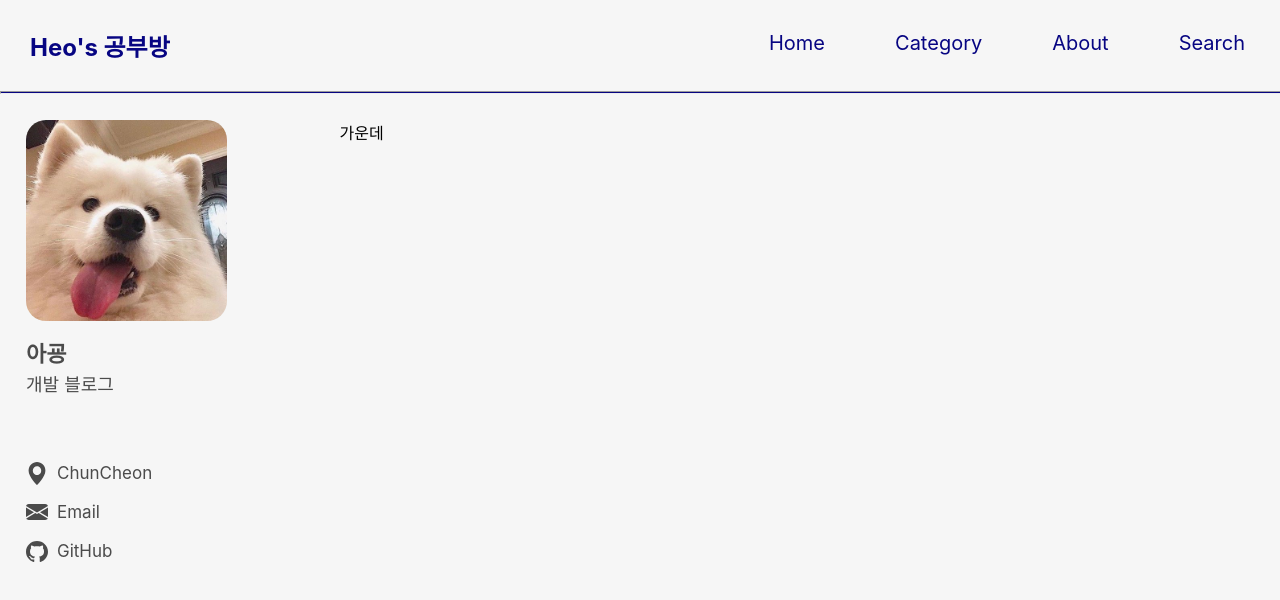
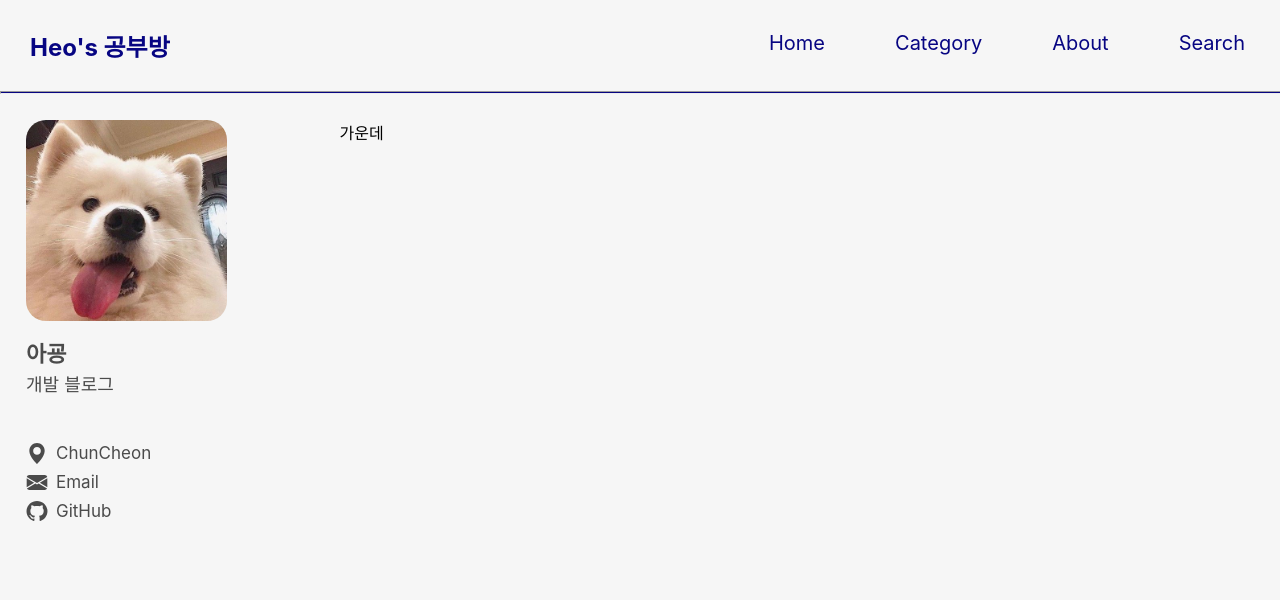
Before and after one commit to yoona1110/github_blog, a React (Create React App) app: page / in a window 1280 px wide. Shown: the top 600 px of the page. Built offline with nearby package versions, Linux system fonts and the light colour scheme.

Commit message:
Feat: email 클릭 시 메일창 오픈

```diff
--- a/src/components/Header.js
+++ b/src/components/Header.js
@@ -5,7 +5,6 @@ import { Link } from "react-router-dom";
 const Header = () => {
     const menuItem = ["Home", "Category", "About", "Search"];
     const [mouseOver, setMouseOver] = useState(null);
-
 
     return (
         <Container>
--- a/src/pages/Home.js
+++ b/src/pages/Home.js
@@ -8,6 +8,7 @@ import Profile from '../assets/ProfileImg.jpeg';
 
 const Home = () => {
     const url = 'https://github.com/yoona1110';
+    const email = 'mailto:gjdbsdk18@icloud.com';
 
     return (
         <Container>
@@ -17,21 +18,21 @@ const Home = () => {
                 <ProfileSubName> 개발 블로그 </ProfileSubName>
                 <ProfileDetailInfo>
                     <img
-                        style={{ width: '22px', height: '23px' }}
+                        style={{ width: '22px', height: '21px' }}
                         src={habitationImg}
                     />
                     <ProfileDetailTitle> ChunCheon </ProfileDetailTitle>
                 </ProfileDetailInfo>
-                <ProfileDetailInfo>
+                <ProfileDetailInfo onClick={() => window.open(email)}>
                     <img
-                        style={{ width: '22px', height: '16px' }}
+                        style={{ width: '22px', height: '15px' }}
                         src={emailImg}
                     />
                     <ProfileDetailTitle> Email </ProfileDetailTitle>
                 </ProfileDetailInfo>
                 <ProfileDetailInfo onClick={() => window.open(url)}>
                     <img
-                        style={{ width: '22px', height: '21px' }}
+                        style={{ width: '22px', height: '20px' }}
                         src={gitHubImg}
                     />
                     <ProfileDetailTitle> GitHub </ProfileDetailTitle>
@@ -70,7 +71,7 @@ const ProfileName = styled.p`
 `;
 const ProfileSubName = styled.p`
     margin: 0 auto;
-    margin-bottom: 50px;
+    margin-bottom: 30px;
     color: #4B4B4B;
     font-size: 18px;
     font-weight: 400;
@@ -81,12 +82,12 @@ const ProfileDetailInfo = styled.div`
     display: flex;
     flex-direction: row;
     align-items: center;
-    margin-bottom: -15px;
+    margin-bottom: -25px;
 
     cursor: pointer;
 `;
 const ProfileDetailTitle = styled.p`
-    margin-left: 9px;
+    margin-left: 8px;
     color: #4B4B4B;
     font-size: 17px;
     font-weight: 400;
```
